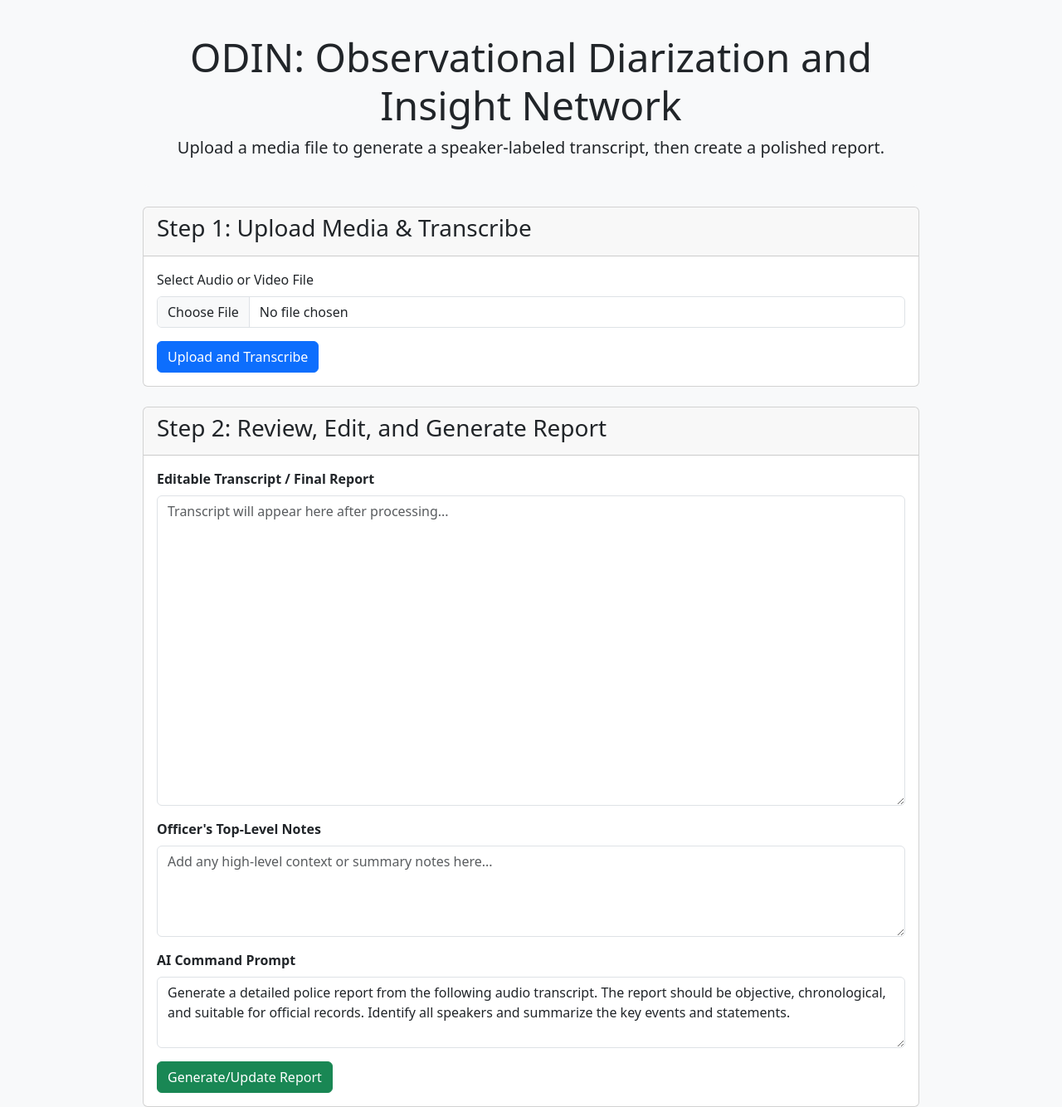
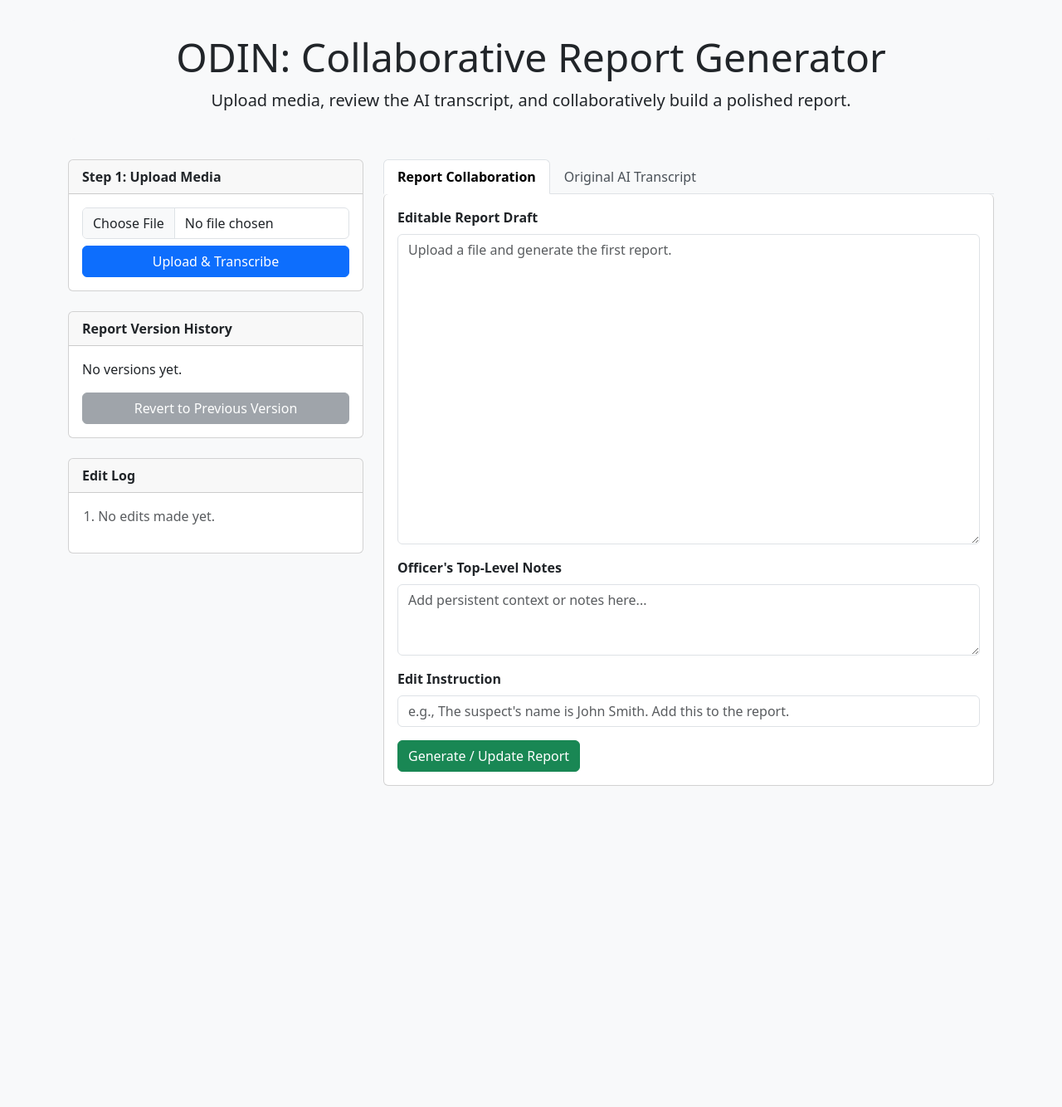
Before and after one commit to ruapotato/ODIN, a Flask app: page / in a window 1280 px wide. Shown: the whole page at 83% size. After the commit the page ends 947 px from the top, so only its background shows below. Run offline with Flask 3, Linux system fonts and the light colour scheme; some libraries are stand-ins or nearby versions.

Commit message:
Update index.html

```diff
--- a/templates/index.html
+++ b/templates/index.html
@@ -3,88 +3,110 @@
 <head>
     <meta charset="UTF-8">
     <meta name="viewport" content="width=device-width, initial-scale=1.0">
-    <title>ODIN - Report Generator</title>
+    <title>ODIN - Collaborative Report Generator</title>
     <link href="https://cdn.jsdelivr.net/npm/bootstrap@5.3.3/dist/css/bootstrap.min.css" rel="stylesheet">
     <style>
         body { background-color: #f8f9fa; }
-        .container { max-width: 960px; }
+        .container { max-width: 1140px; }
         .spinner-border { width: 3rem; height: 3rem; }
-        #loader {
-            position: fixed;
-            top: 0; left: 0;
-            width: 100%; height: 100%;
-            background: rgba(0, 0, 0, 0.7);
-            z-index: 1050;
-            display: none; /* Hidden by default */
-            justify-content: center;
-            align-items: center;
-            flex-direction: column;
-            color: white;
-        }
+        #loader { position: fixed; top: 0; left: 0; width: 100%; height: 100%; background: rgba(0, 0, 0, 0.7); z-index: 1050; display: none; justify-content: center; align-items: center; flex-direction: column; color: white; }
         #loader p { margin-top: 1rem; font-size: 1.2rem; }
+        .form-control[readonly] { background-color: #e9ecef; }
+        .nav-tabs .nav-link { color: #495057; }
+        .nav-tabs .nav-link.active { color: #000; font-weight: bold; }
+        /* Style for the edit log */
+        #edit-log-list { padding-left: 1.2rem; }
+        #edit-log-list li { margin-bottom: 0.5rem; }
     </style>
 </head>
 <body>
-    <div id="loader">
-        <div class="spinner-border text-light" role="status">
-            <span class="visually-hidden">Loading...</span>
-        </div>
-        <p id="loader-message">Processing...</p>
-    </div>
+    <div id="loader"><div class="spinner-border text-light"></div><p id="loader-message">Processing...</p></div>
 
     <div class="container mt-4">
         <div class="text-center p-3 mb-4 bg-light rounded-3">
-            <h1 class="display-5">ODIN: Observational Diarization and Insight Network</h1>
-            <p class="lead">Upload a media file to generate a speaker-labeled transcript, then create a polished report.</p>
+            <h1 class="display-5">ODIN: Collaborative Report Generator</h1>
+            <p class="lead">Upload media, review the AI transcript, and collaboratively build a polished report.</p>
         </div>
 
-        <div class="card mb-4">
-            <div class="card-header">
-                <h3>Step 1: Upload Media & Transcribe</h3>
+        <div class="row">
+            <div class="col-md-4">
+                <div class="card mb-4">
+                    <div class="card-header"><strong>Step 1: Upload Media</strong></div>
+                    <div class="card-body">
+                        <form id="upload-form">
+                            <input class="form-control mb-2" type="file" id="file-input" name="file" accept=".wav,.mp3,.m4a,.mp4,.mov,.avi">
+                            <button type="submit" class="btn btn-primary w-100">Upload & Transcribe</button>
+                        </form>
+                    </div>
+                </div>
+                <div class="card mb-4">
+                    <div class="card-header"><strong>Report Version History</strong></div>
+                    <div class="card-body">
+                        <p id="version-status">No versions yet.</p>
+                        <button id="revert-button" class="btn btn-secondary w-100" disabled>Revert to Previous Version</button>
+                    </div>
+                </div>
+                <div class="card">
+                    <div class="card-header"><strong>Edit Log</strong></div>
+                    <div class="card-body">
+                        <ol id="edit-log-list">
+                            <li class="text-muted">No edits made yet.</li>
+                        </ol>
+                    </div>
+                </div>
             </div>
-            <div class="card-body">
-                <form id="upload-form">
-                    <div class="mb-3">
-                        <label for="file-input" class="form-label">Select Audio or Video File</label>
-                        <input class="form-control" type="file" id="file-input" name="file" accept=".wav,.mp3,.m4a,.mp4,.mov,.avi">
+
+            <div class="col-md-8">
+                <ul class="nav nav-tabs" id="myTab" role="tablist">
+                    <li class="nav-item" role="presentation">
+                        <button class="nav-link active" id="collab-tab" data-bs-toggle="tab" data-bs-target="#collab-panel" type="button" role="tab">Report Collaboration</button>
+                    </li>
+                    <li class="nav-item" role="presentation">
+                        <button class="nav-link" id="transcript-tab" data-bs-toggle="tab" data-bs-target="#transcript-panel" type="button" role="tab">Original AI Transcript</button>
+                    </li>
+                </ul>
+                <div class="tab-content" id="myTabContent">
+                    <div class="tab-pane fade show active" id="collab-panel" role="tabpanel">
+                        <div class="card card-body border-top-0">
+                            <form id="report-form">
+                                <div class="mb-3">
+                                    <label for="report-box" class="form-label"><strong>Editable Report Draft</strong></label>
+                                    <textarea class="form-control" id="report-box" rows="15" placeholder="Upload a file and generate the first report."></textarea>
+                                </div>
+                                <div class="mb-3">
+                                    <label for="notes-box" class="form-label"><strong>Officer's Top-Level Notes</strong></label>
+                                    <textarea class="form-control" id="notes-box" rows="3" placeholder="Add persistent context or notes here..."></textarea>
+                                </div>
+                                <div class="mb-3">
+                                    <label for="prompt-box" class="form-label"><strong>Edit Instruction</strong></label>
+                                    <input type="text" class="form-control" id="prompt-box" placeholder="e.g., The suspect's name is John Smith. Add this to the report.">
+                                </div>
+                                <button type="submit" id="generate-button" class="btn btn-success">Generate / Update Report</button>
+                            </form>
+                        </div>
                     </div>
-                    <button type="submit" class="btn btn-primary">Upload and Transcribe</button>
-                </form>
-            </div>
-        </div>
-
-        <div class="card">
-            <div class="card-header">
-                <h3>Step 2: Review, Edit, and Generate Report</h3>
-            </div>
-            <div class="card-body">
-                <form id="report-form">
-                    <div class="mb-3">
-                        <label for="transcript-box" class="form-label"><strong>Editable Transcript / Final Report</strong></label>
-                        <textarea class="form-control" id="transcript-box" rows="15" placeholder="Transcript will appear here after processing..."></textarea>
+                    <div class="tab-pane fade" id="transcript-panel" role="tabpanel">
+                        <div class="card card-body border-top-0">
+                             <label for="original-transcript-box" class="form-label"><strong>Read-Only Original Transcript</strong></label>
+                            <textarea class="form-control" id="original-transcript-box" rows="25" readonly placeholder="Original transcript will appear here after upload..."></textarea>
+                        </div>
                     </div>
-
-                    <div class="mb-3">
-                        <label for="notes-box" class="form-label"><strong>Officer's Top-Level Notes</strong></label>
-                        <textarea class="form-control" id="notes-box" rows="4" placeholder="Add any high-level context or summary notes here..."></textarea>
-                    </div>
-
-                    <div class="mb-3">
-                        <label for="prompt-box" class="form-label"><strong>AI Command Prompt</strong></label>
-                        <textarea class="form-control" id="prompt-box" rows="3">{{ default_prompt }}</textarea>
-                    </div>
-
-                    <button type="submit" class="btn btn-success">Generate/Update Report</button>
-                </form>
+                </div>
             </div>
         </div>
     </div>
 
+    <script src="https://cdn.jsdelivr.net/npm/bootstrap@5.3.3/dist/js/bootstrap.bundle.min.js"></script>
     <script>
+        // --- UI Element References ---
         const uploadForm = document.getElementById('upload-form');
         const reportForm = document.getElementById('report-form');
-        const fileInput = document.getElementById('file-input');
-        const transcriptBox = document.getElementById('transcript-box');
+        const revertButton = document.getElementById('revert-button');
+        const versionStatus = document.getElementById('version-status');
+        const reportBox = document.getElementById('report-box');
+        const originalTranscriptBox = document.getElementById('original-transcript-box');
+        const promptBox = document.getElementById('prompt-box');
+        const editLogList = document.getElementById('edit-log-list');
         const loader = document.getElementById('loader');
         const loaderMessage = document.getElementById('loader-message');
 
@@ -92,76 +114,115 @@
             loaderMessage.textContent = message;
             loader.style.display = 'flex';
         }
+        function hideLoader() { loader.style.display = 'none'; }
 
-        function hideLoader() {
-            loader.style.display = 'none';
+        function updateVersionDisplay(version) {
+            versionStatus.textContent = version > 0 ? `On Report Version ${version}.` : 'No versions yet.';
+            revertButton.disabled = version < 1;
         }
 
-        // --- Handle Transcription ---
+        // --- NEW: Function to update the Edit Log UI ---
+        function updateEditLog(log) {
+            editLogList.innerHTML = ''; // Clear current list
+            if (log && log.length > 0) {
+                log.forEach(item => {
+                    const li = document.createElement('li');
+                    li.textContent = item;
+                    editLogList.appendChild(li);
+                });
+            } else {
+                editLogList.innerHTML = '<li class="text-muted">No edits made yet.</li>';
+            }
+        }
+
+        // --- Handle Upload and Transcription ---
         uploadForm.addEventListener('submit', async (e) => {
             e.preventDefault();
-            const formData = new FormData();
-            if (fileInput.files.length === 0) {
-                alert('Please select a file first.');
-                return;
-            }
-            formData.append('file', fileInput.files[0]);
+            // ... (rest of the submit logic)
+            const fileInput = document.getElementById('file-input');
+            if (fileInput.files.length === 0) { alert('Please select a file.'); return; }
 
+            const formData = new FormData(uploadForm);
             showLoader('Uploading and transcribing... This may take several minutes.');
 
             try {
-                const response = await fetch('/upload', {
-                    method: 'POST',
-                    body: formData,
-                });
-
+                const response = await fetch('/upload', { method: 'POST', body: formData });
                 const result = await response.json();
 
                 if (response.ok) {
-                    transcriptBox.value = result.transcript;
+                    originalTranscriptBox.value = result.original_transcript;
+                    reportBox.value = '';
+                    promptBox.value = 'Generate the initial police report.';
+                    updateVersionDisplay(0);
+                    updateEditLog(result.edit_log); // Update log UI
+                    alert('Transcription complete. You can now generate the initial report.');
                 } else {
                     alert(`Error: ${result.error}`);
                 }
             } catch (error) {
-                console.error('Upload Error:', error);
-                alert('An unexpected error occurred during upload. Check the console.');
+                alert('An unexpected error during upload.');
             } finally {
                 hideLoader();
             }
         });
 
-        // --- Handle Report Generation ---
+        // --- Handle Report Generation/Update ---
         reportForm.addEventListener('submit', async (e) => {
             e.preventDefault();
-            const transcript = document.getElementById('transcript-box').value;
-            const prompt = document.getElementById('prompt-box').value;
-            const notes = document.getElementById('notes-box').value;
+            // ... (rest of the submit logic)
+            if (!originalTranscriptBox.value) { alert('Please upload and transcribe a file first.'); return; }
+            if (!promptBox.value) { alert('Please provide an edit instruction.'); return; }
 
-            if (!transcript) {
-                alert('The transcript box is empty. Please process a file first.');
-                return;
-            }
+            showLoader('Generating report with AI...');
 
-            showLoader('Generating report with Ollama...');
+            const payload = {
+                current_report: reportBox.value,
+                prompt: promptBox.value,
+                notes: document.getElementById('notes-box').value
+            };
 
             try {
                 const response = await fetch('/generate_report', {
                     method: 'POST',
                     headers: { 'Content-Type': 'application/json' },
-                    body: JSON.stringify({ transcript, prompt, notes }),
+                    body: JSON.stringify(payload),
                 });
-
                 const result = await response.json();
 
                 if (response.ok) {
-                    // Populate the main text box with the generated report
-                    transcriptBox.value = result.report;
+                    reportBox.value = result.report;
+                    updateVersionDisplay(result.version);
+                    updateEditLog(result.edit_log); // Update log UI
+                    promptBox.value = '';
                 } else {
                     alert(`Error: ${result.error}`);
                 }
             } catch (error) {
-                console.error('Report Generation Error:', error);
-                alert('An unexpected error occurred during report generation. Check the console.');
+                alert('An unexpected error during report generation.');
+            } finally {
+                hideLoader();
+            }
+        });
+
+        // --- Handle Revert ---
+        revertButton.addEventListener('click', async () => {
+            // ... (rest of the revert logic)
+            if (!confirm('Are you sure you want to revert to the previous version?')) return;
+
+            showLoader('Reverting report...');
+            try {
+                const response = await fetch('/revert', { method: 'POST' });
+                const result = await response.json();
+
+                if (response.ok) {
+                    reportBox.value = result.report;
+                    updateVersionDisplay(result.version);
+                    updateEditLog(result.edit_log); // Update log UI
+                } else {
+                    alert(`Error: ${result.error}`);
+                }
+            } catch (error) {
+                alert('An unexpected error while reverting.');
             } finally {
                 hideLoader();
             }
```
